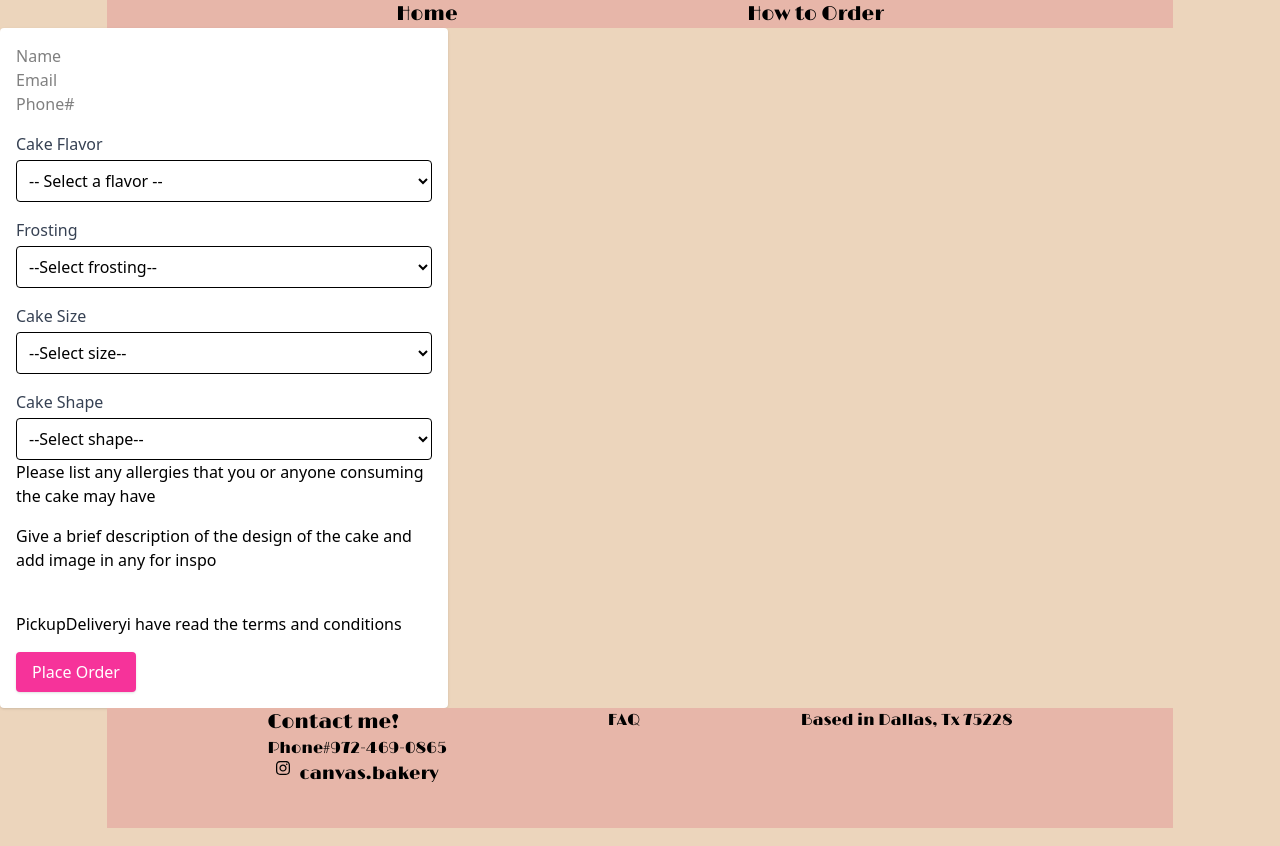
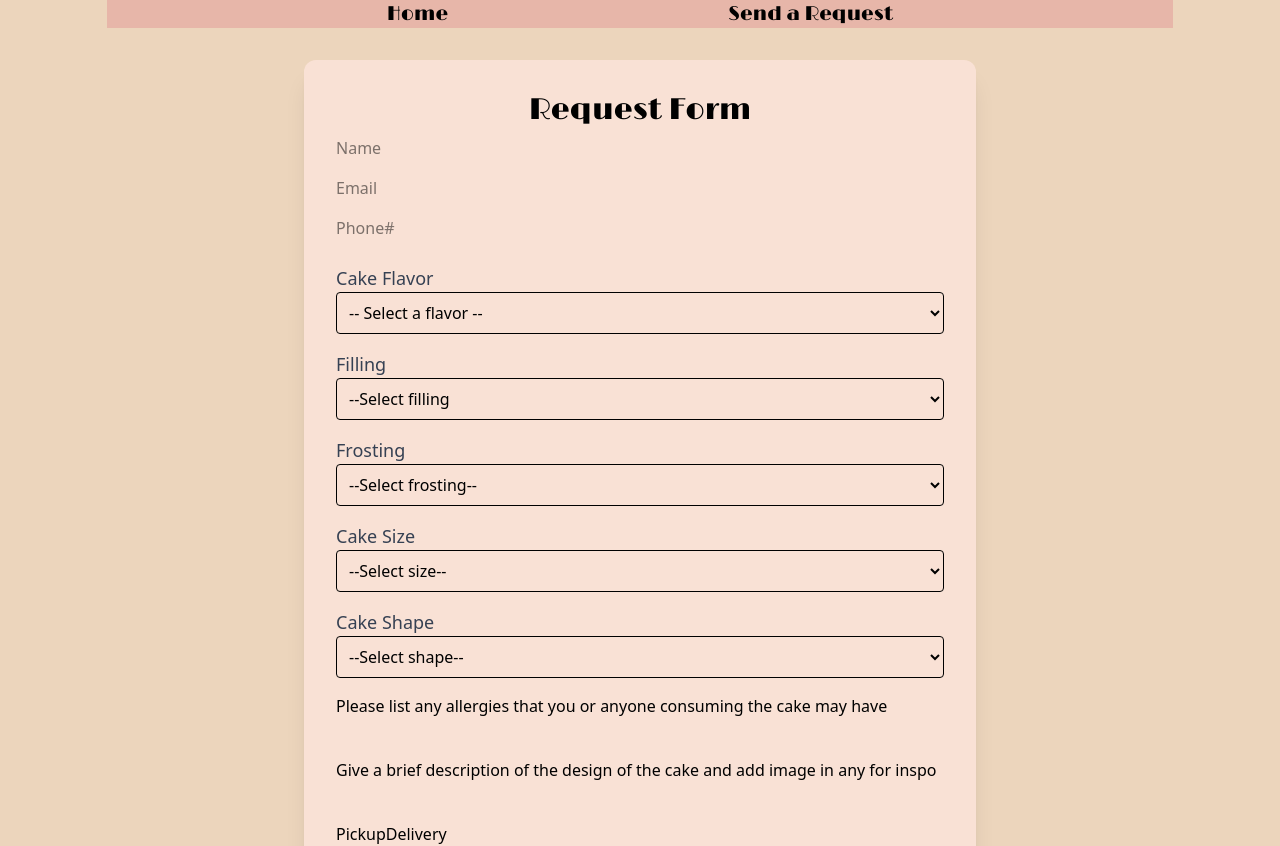
Before and after one commit to OscarSanti29/landingpage, a Next.js app: page /ordering in a window 1280 px wide. Shown: the top 846 px of the page. Built offline with nearby package versions, Linux system fonts and the light colour scheme.

Commit message:
updated request form

```diff
--- a/src/app/components/Footer.jsx
+++ b/src/app/components/Footer.jsx
@@ -17,16 +17,16 @@ export default function Footer() {
             rel="noopener noreferrer"
             className="flex flex-row"
           >
-            <FontAwesomeIcon icon={faInstagram} className="w-8 h-8" />
-            <p className="text-lg">canvas.bakery</p>
+            <FontAwesomeIcon icon={faInstagram} className="" />
+            <p className="">canvas.bakery</p>
           </a>
         </div>
 
-        <p>
+        <p className="text-lg">
           <Link href={"/faq"}>FAQ</Link>
         </p>
 
-        <p>Based in Dallas, Tx 75228</p>
+        <p className="text-lg">Based in Dallas, Tx 75228</p>
       </div>
     </div>
   );
--- a/src/app/components/Navbar.jsx
+++ b/src/app/components/Navbar.jsx
@@ -6,7 +6,7 @@ export default function Navigations() {
     <div className={lime.className}>
       <div className="flex justify-evenly text-xl bg-[#e7b6a9] w-5/6 m-auto">
         <Link href={"/"}>Home</Link>
-        <Link href={"/ordering"}>How to Order</Link>
+        <Link href={"/ordering"}>Send a Request</Link>
       </div>
     </div>
   );
--- a/src/app/components/orderform.jsx
+++ b/src/app/components/orderform.jsx
@@ -1,10 +1,13 @@
 "use client";
 import { useState } from "react";
+import { Limelight } from "next/font/google";
+const lime = Limelight({ subsets: ["latin"], weight: ["400"] });
 
 export default function CakeOrderForm() {
   const [formData, setFormData] = useState({
     flavor: "",
     frosting: "",
+    filling: "",
     size: "",
     shape: "",
     delivery: "",
@@ -28,20 +31,18 @@ export default function CakeOrderForm() {
   return (
     <form
       onSubmit={handleSubmit}
-      className="max-w-md space-y-4 p-4 bg-white rounded shadow"
+      className=" m-auto my-8 max-w-2xl bg-[#ffe7e0b8] p-8 rounded-xl shadow-xl"
     >
-      <div>
-        <input placeholder="Name"></input>
-        <input placeholder="Email"></input>
-        <input placeholder="Phone#"></input>
+      <h1 className={`${lime.className} text-3xl text-center`}>Request Form</h1>
+      <div className="flex flex-col">
+        <input className="my-2" placeholder="Name"></input>
+        <input className="my-2" placeholder="Email"></input>
+        <input className="my-2" placeholder="Phone#"></input>
       </div>
 
       {/* Flavor Dropdown */}
-      <div>
-        <label
-          htmlFor="flavor"
-          className="block mb-1 font-medium text-gray-700"
-        >
+      <div className="my-4">
+        <label htmlFor="flavor" className="font-medium text-gray-700 text-lg">
           Cake Flavor
         </label>
         <select
@@ -55,17 +56,71 @@ export default function CakeOrderForm() {
           <option value="">-- Select a flavor --</option>
           <option value="vanilla">Vanilla</option>
           <option value="chocolate">Chocolate</option>
+          <option value="strawberry">Strawberry</option>
+          <option value="confetti">Confetti</option>
+          <option value="carrot cake">Carrot Cake</option>
+          <option value="coffee">Coffee</option>
           <option value="red velvet">Red Velvet</option>
           <option value="lemon">Lemon</option>
+          <option value="pistachio">Pistachio (additional cost)</option>
+          <option value="almond">Almond (additional cost)</option>
+          <option value="cinnamon cereal">
+            Cinnamon Cereal (additional cost)
+          </option>
+          <option value="whiskey">Whiskey (additional cost)</option>
+          <option value="matcha">Matcha (additional cost)</option>
+          <option value="black forest">Black Forest (additional cost)</option>
+          <option value="mango">Mango (additional cost)</option>
+          <option value="biscoff">Biscoff (additional cost)</option>
+          <option value="marble">Marble (additional cost)</option>
+        </select>
+      </div>
+
+      {/* Filling Dropdown */}
+
+      <div className="my-4">
+        <label htmlFor="filling" className="font-medium text-gray-700 text-lg">
+          Filling
+        </label>
+        <select
+          name="filling"
+          id="filling"
+          className="w-full border rounded p-2"
+          value={formData.filling}
+          onChange={handleChange}
+          required
+        >
+          <option value="">--Select filling</option>
+          <option value="fresh strawberries">Fresh Strawberries</option>
+          <option value="strawberry jam">Strawberry Jam</option>
+          <option value="fresas con crema">Fresas con crema</option>
+          <option value="fresh berries">Fresh berries</option>
+          <option value="nutella">Nutella</option>
+          <option value="coffee mousse">Coffee mousse</option>
+          <option value="chocolate ganache">Chocolate ganache</option>
+          <option value="cookies and cream">cookies and cream</option>
+          <option value="berry compote">Berry compote (additional cost)</option>
+          <option value="lemon curd">Lemon curd (additional cost)</option>
+          <option value="salted caramel">
+            Salted caramel (additional cost)
+          </option>
+          <option value="dulce de leche">
+            Dulce de leche (additional cost)
+          </option>
+          <option value="white chocolate ganache">
+            White chocolate ganache (additional cost)
+          </option>
+          <option value="churro sauce">Churro sauce (additional cost)</option>
+          <option value="whipped hazlenut">
+            Whipped hazlenut (additional cost)
+          </option>
+          <option value="no filling">No filling</option>
         </select>
       </div>
 
       {/* Frosting Dropdown */}
-      <div>
-        <label
-          htmlFor="frosting"
-          className="block mb-1 font-medium text-gray-700"
-        >
+      <div className="my-4">
+        <label htmlFor="frosting" className="font-medium text-gray-700 text-lg">
           Frosting
         </label>
         <select
@@ -77,16 +132,18 @@ export default function CakeOrderForm() {
           required
         >
           <option value="">--Select frosting--</option>
-          <option value="buttercream">Buttercream</option>
+          <option value="buttercream">American Buttercream</option>
           <option value="cream cheese">Cream Cheese</option>
-          <option value="ganache">Ganache</option>
-          <option value="fondant">Fondant</option>
+          <option value="ganache">Swiss meringue</option>
+          <option value="fondant">Russian buttercream</option>
+          <option value="whipped frosting">Whipped frosting</option>
+          <option value="No frosting">No frosting</option>
         </select>
       </div>
 
       {/* Size Dropdown */}
-      <div>
-        <label htmlFor="size" className="block mb-1 font-medium text-gray-700">
+      <div className="my-4">
+        <label htmlFor="size" className="font-medium text-gray-700 text-lg">
           Cake Size
         </label>
         <select
@@ -98,14 +155,15 @@ export default function CakeOrderForm() {
           required
         >
           <option value="">--Select size--</option>
-          <option value="6-inch">6-inch (Small-Serves up to 10)</option>
-          <option value="8-inch">8-inch (Medium)</option>
-          <option value="10-inch">10-inch (Large)</option>
+          <option value="4-inch">4-inch (Bento-serves 2)</option>
+          <option value="6-inch">6-inch (Small-serves up to 10)</option>
+          <option value="8-inch">8-inch (Medium-serves up to 20)</option>
+          <option value="10-inch">10-inch (Large-serves up to 35)</option>
         </select>
       </div>
       {/* Cake shape*/}
-      <div>
-        <label htmlFor="size" className="block mb-1 font-medium text-gray-700">
+      <div className="my-4">
+        <label htmlFor="size" className="font-medium text-gray-700 text-lg">
           Cake Shape
         </label>
         <select
@@ -120,10 +178,10 @@ export default function CakeOrderForm() {
           <option value="heart">Heart</option>
           <option value="circle">Circle</option>
           <option value="square">Square</option>
-          <option value="other">Other</option>
+          <option value="other">Other (additional cost)</option>
         </select>
         {/* Allergies*/}
-        <div>
+        <div className="my-4">
           <label>
             Please list any allergies that you or anyone consuming the cake may
             have
@@ -132,7 +190,7 @@ export default function CakeOrderForm() {
         </div>
       </div>
       {/*  Description and inspo images*/}
-      <div>
+      <div className="my-4">
         <label>
           Give a brief description of the design of the cake and add image in
           any for inspo
@@ -141,18 +199,23 @@ export default function CakeOrderForm() {
       </div>
 
       {/* delivery or pickup */}
+      <div>
         <button>Pickup</button>
         <button>Delivery</button>
+      </div>
+
       {/* Terms and conditions  */}
       <button></button>
       <label>i have read the terms and conditions</label>
       {/* Submit Button */}
+      <div>
         <button
           type="submit"
-        className="bg-pink-500 hover:bg-pink-600 text-white px-4 py-2 rounded shadow"
+          className="bg-[#e7b6a9] font-medium px-4 py-2 my-4 rounded-xl shadow-lg cursor-pointer"
         >
-        Place Order
+          Send Request
         </button>
+      </div>
     </form>
   );
 }
```
Lines whose indentation alone changed are shown as unchanged.
